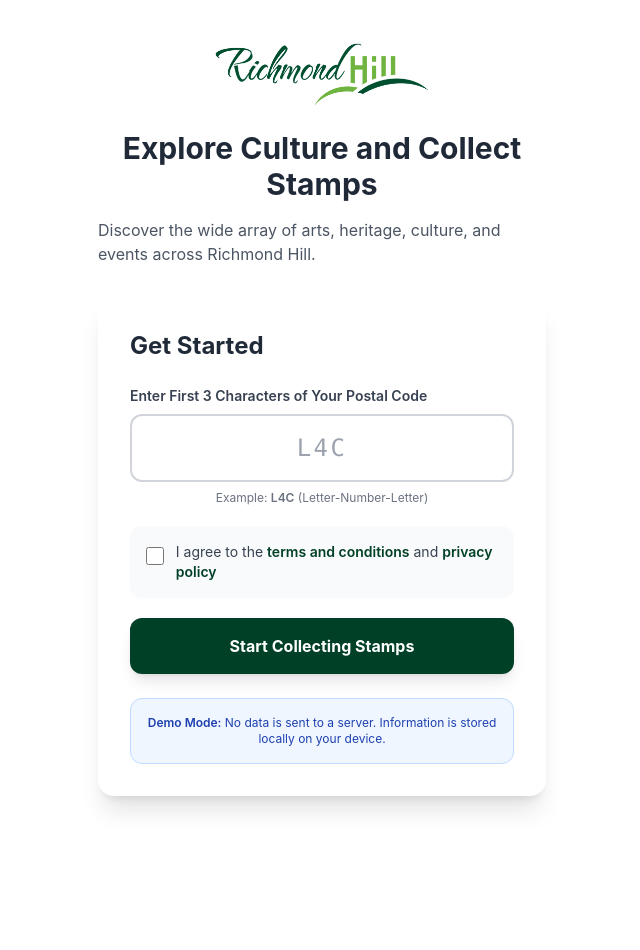
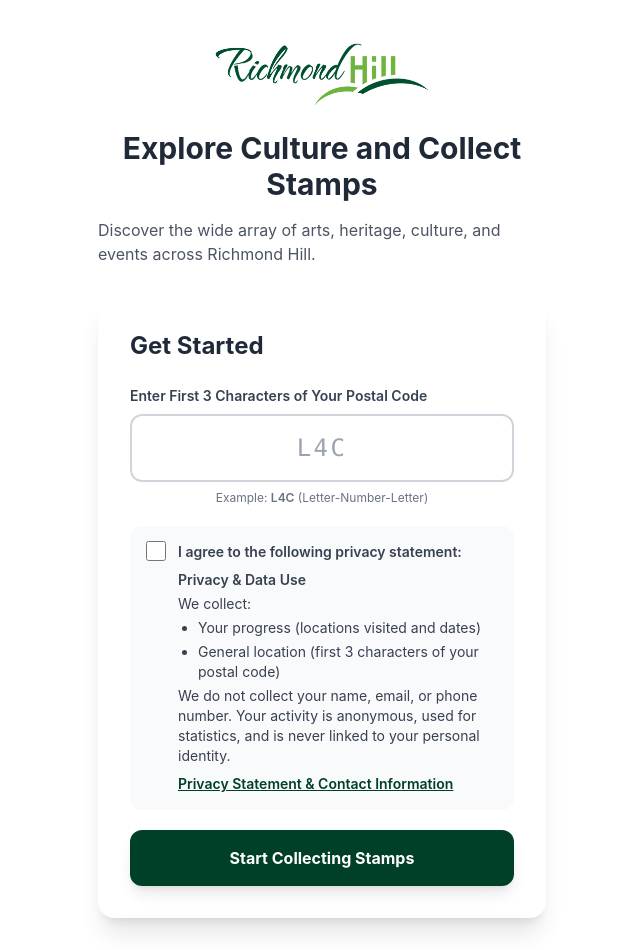
Before and after one commit to karmakazi/passport, a Next.js app: page /login in a window 1280 px wide. Shown: the whole page, without its empty margins (318-958 px from the left). Before the commit the page ends 828 px from the top, so only its background shows below. Built offline with nearby package versions, Linux system fonts and the light colour scheme; no server answers.

Commit message:
Update login page with comprehensive privacy statement
Replace generic terms and conditions checkbox with detailed privacy statement that explains data collection practices. Remove demo mode notice from login form.

```diff
--- a/app/login/page.tsx
+++ b/app/login/page.tsx
@@ -30,7 +30,7 @@
     }
 
     if (!agreedToTerms) {
-      setError('Please agree to the terms and conditions')
+      setError('Please agree to the privacy statement')
       return
     }
 
@@ -100,30 +100,47 @@
               </p>
             </div>
 
-            {/* Terms and Conditions */}
+            {/* Privacy Statement */}
             <div className="flex items-start gap-3 p-4 bg-gray-50 rounded-xl dark:bg-gray-50">
               <input
                 type="checkbox"
                 id="terms"
                 checked={agreedToTerms}
                 onChange={(e) => setAgreedToTerms(e.target.checked)}
-                className="mt-1 w-5 h-5 rounded border-2 border-gray-300 focus:outline-none"
+                className="w-5 h-5 rounded border-2 border-gray-300 focus:outline-none flex-shrink-0"
                 style={{
                   accentColor: '#005030',
-                  cursor: 'pointer'
+                  cursor: 'pointer',
+                  marginTop: '-0.0625rem'
                 }}
                 disabled={isSubmitting}
                 required
               />
               <label htmlFor="terms" className="text-sm text-gray-700 dark:text-gray-700">
-                I agree to the{' '}
-                <a href="#" className="text-primary-600 hover:text-primary-700 font-semibold">
-                  terms and conditions
-                </a>{' '}
-                and{' '}
-                <a href="#" className="text-primary-600 hover:text-primary-700 font-semibold">
-                  privacy policy
-                </a>
+                <div className="space-y-2">
+                  <p className="font-semibold">I agree to the following privacy statement:</p>
+                  <div className="space-y-1">
+                    <p className="font-semibold">Privacy & Data Use</p>
+                    <p>We collect:</p>
+                    <ul className="list-disc ml-5 space-y-1">
+                      <li>Your progress (locations visited and dates)</li>
+                      <li>General location (first 3 characters of your postal code)</li>
+                    </ul>
+                    <p className="mt-2">
+                      We do not collect your name, email, or phone number. Your activity is anonymous, used for statistics, and is never linked to your personal identity.
+                    </p>
+                  </div>
+                  <p className="mt-2">
+                    <a
+                      href="https://www.richmondhill.ca/en/living-here/privacystatement.aspx"
+                      target="_blank"
+                      rel="noopener noreferrer"
+                      className="text-primary-600 hover:text-primary-700 font-semibold underline"
+                    >
+                      Privacy Statement & Contact Information
+                    </a>
+                  </p>
+                </div>
               </label>
             </div>
 
@@ -155,13 +172,6 @@
               )}
             </button>
           </form>
-
-          {/* Demo Note */}
-          <div className="mt-6 p-4 bg-blue-50 border border-blue-200 rounded-xl">
-            <p className="text-xs text-blue-800 text-center">
-              <span className="font-semibold">Demo Mode:</span> No data is sent to a server. Information is stored locally on your device.
-            </p>
-          </div>
         </div>
       </div>
     </div>
```
